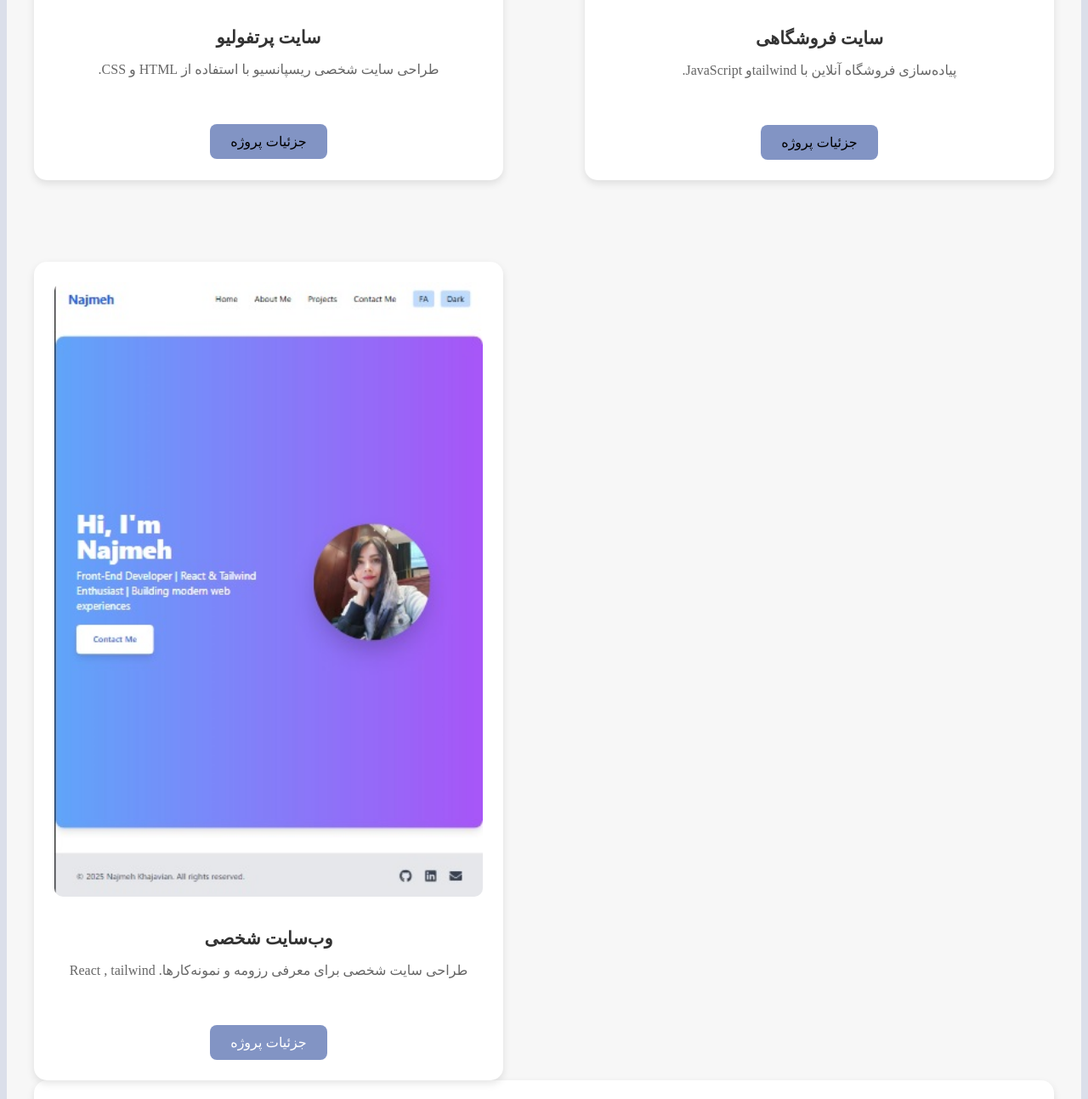
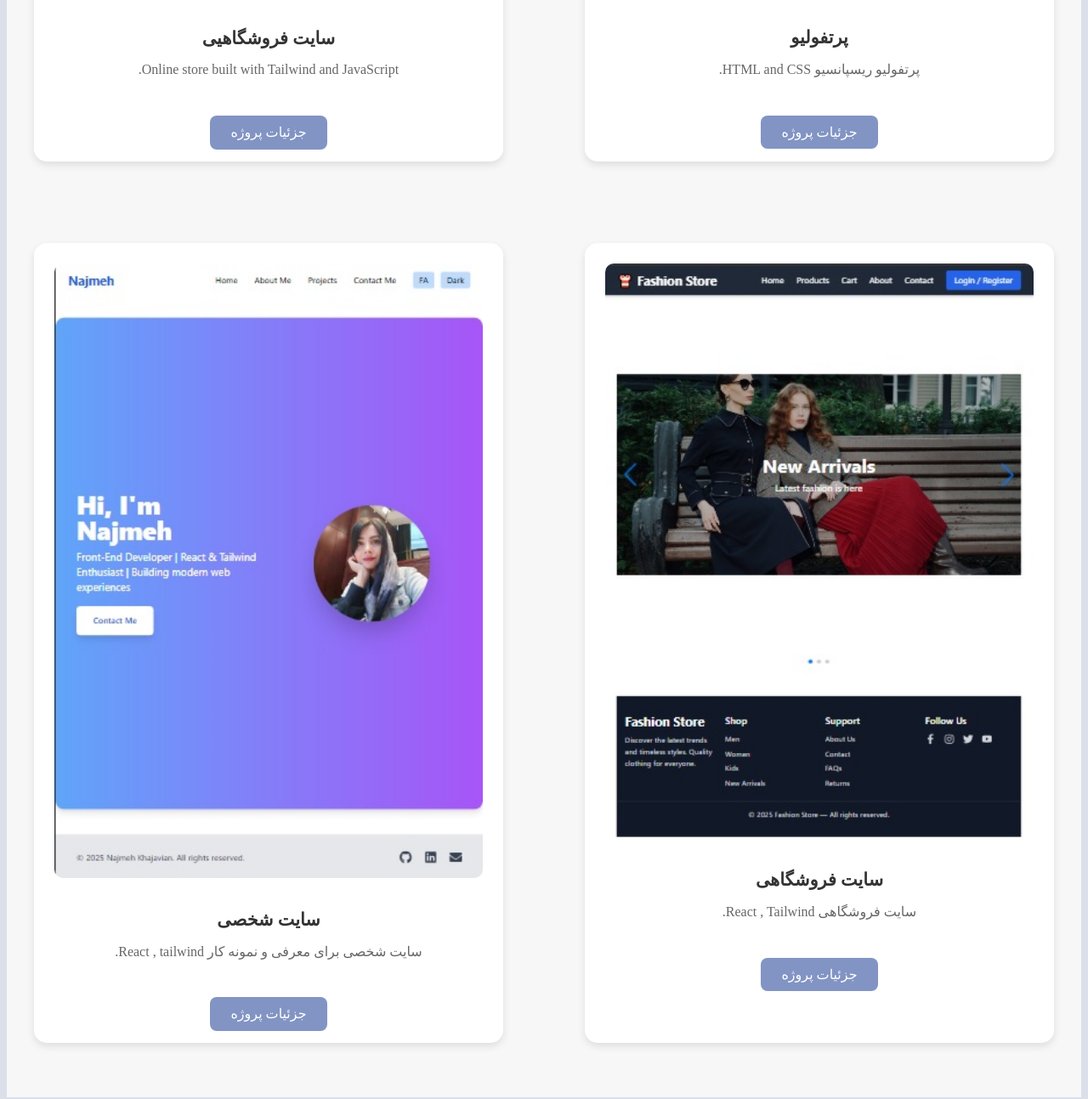
Before and after one commit to Nkhajavian/portfolio, a plain HTML site: page portfolio.html in a window 1280 px wide. Shown: the part 1120-2413 px from the top of the page at 85% size. Drawn offline with Linux system fonts and the light colour scheme; a script that the page names is missing.

Commit message:
Update portfolio.html

```diff
--- a/portfolio.html
+++ b/portfolio.html
@@ -28,33 +28,32 @@
 
   <div class="portfolio-grid">
 
+      <div class="project-card">
+        <img src="./images/portfolio2.jpg" alt="Project 1">
+        <h3>پرتفولیو</h3>
+        <p>پرتفولیو ریسپانسیو HTML and CSS.</p>
+        <a class="details-btn" href="https://nkhajavian.github.io/portfolio/" target="_blank" rel="noopener noreferrer">جزئیات پروژه</a>
+      </div>
 
       <div class="project-card">
         <img src="./images/shopping-plants.jpg" alt="Project 2">
+        <h3>سایت فروشگاهیی</h3>
+        <p>Online store built with Tailwind and JavaScript.</p>
+        <a class="details-btn" href="https://nkhajavian.github.io/plants-website/" target="_blank" rel="noopener noreferrer">جزئیات پروژه</a>
+      </div>
+
+      <div class="project-card">
+        <img src="./images/shopping-clothes.jpg" alt="Project 3">
         <h3>سایت فروشگاهی</h3>
-      <p>پیاده‌سازی فروشگاه آنلاین با tailwindو JavaScript.</p>
-      <button class="details-btn"><a href="https://nkhajavian.github.io/plants-website/">جزئیات پروژه</a></button>
+        <p>سایت فروشگاهی React , Tailwind.</p>
+        <a class="details-btn" href="https://nkhajavian.github.io/shopping-clothes/" target="_blank" rel="noopener noreferrer">جزئیات پروژه</a>
       </div>
-<div class="project-card">
-      <img src="./images/portfolio2.jpg" alt="Project 1">
-      <h3>سایت پرتفولیو</h3>
-      <p>طراحی سایت شخصی ریسپانسیو با استفاده از HTML و CSS.</p>
-      <button class="details-btn"><a href="https://nkhajavian.github.io/portfolio/">جزئیات پروژه</button>
-</div>
+
       <div class="project-card">
         <img src="./images/portfolio1.jpg" alt="Project 4">
-      <h3>وب‌سایت شخصی</h3>
-      <p>طراحی سایت شخصی برای معرفی رزومه و نمونه‌کارها. React , tailwind</p>
-      <button class="details-btn"><a href="http://www.nkhajavian.ir/"></a>جزئیات پروژه</button>
-    </div>
-
-    </div>
-    <div class="project-card">
-      <img src="./images/shopping-clothes.jpg" alt="Project 3">
-      <h3>سایت فروشگاهی<h3>
-      <p>سایت فروشگاهی آنلاین با React , tailwind</p>
+        <h3>سایت شخصی</h3>
+        <p>سایت شخصی برای معرفی و نمونه کار React , tailwind.</p>
         <a class="details-btn" href="http://www.nkhajavian.ir/" target="_blank" rel="noopener noreferrer">جزئیات پروژه</a>
-
       </div>
 
     </div>
```
Lines whose indentation alone changed are shown as unchanged.
